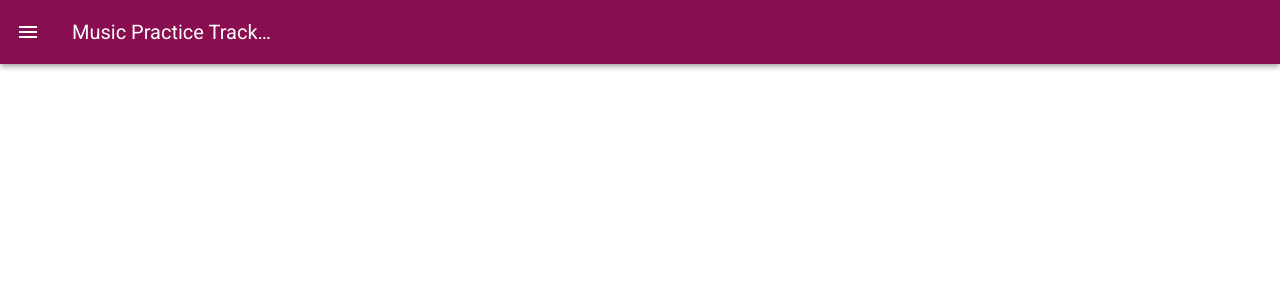
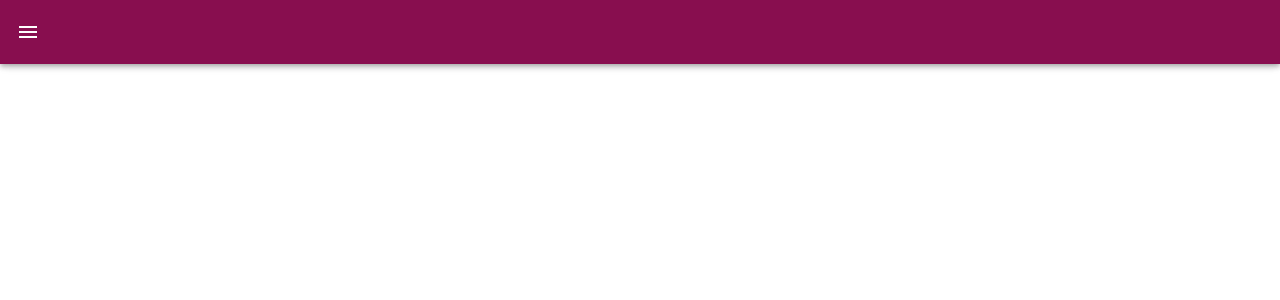
Before and after one commit to linainu/music-practice-tracker, a Vue app: page / in a window 1280 px wide. Shown: the top 300 px of the page. Built offline with nearby package versions, Linux system fonts and the light colour scheme.

Commit message:
fix: Remove v-app-bar-title from a Navbar.vue

```diff
--- a/src/components/Navbar.vue
+++ b/src/components/Navbar.vue
@@ -1,7 +1,6 @@
 <template>
     <v-app-bar app color="pink darken-4" dark>
       <v-app-bar-nav-icon @click="$emit('open:sidebar')"></v-app-bar-nav-icon>
-      <v-app-bar-title>Music Practice Tracker</v-app-bar-title>
     </v-app-bar>
 </template>
 
--- a/src/views/Songs.vue
+++ b/src/views/Songs.vue
@@ -4,7 +4,7 @@
 
 <script>
   export default {
-    name: 'Home',
+    name: 'Songs',
 
   }
 </script>
```
